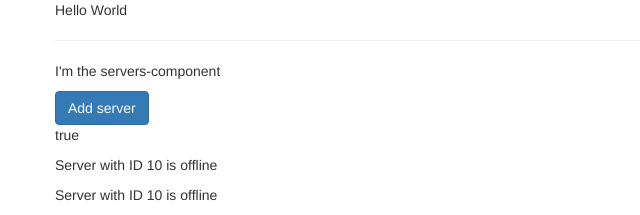
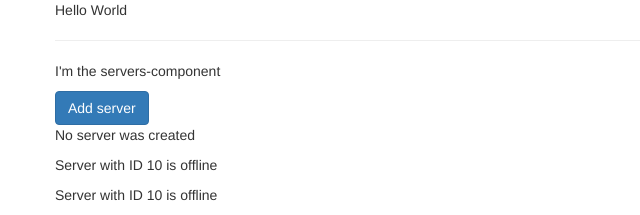
Before and after one commit to katratzi/udemy-angular, an Angular app in the folder 01 - getting started/my-first-app/: page / in a window 1280 px wide. Shown: the top 215 px of the page, without its empty margins (0-640 px from the left). Built offline with nearby package versions, Linux system fonts and the light colour scheme.

Commit message:
event binding

```diff
--- a/01 - getting started/my-first-app/src/app/servers/servers.component.html
+++ b/01 - getting started/my-first-app/src/app/servers/servers.component.html
@@ -1,5 +1,9 @@
 <p>I'm the servers-component</p>
-<button class="btn btn-primary" [disabled]="!allowNewServer">Add server</button>
-<p [innerText]="allowNewServer"></p>
+<button class="btn btn-primary" [disabled]="!allowNewServer"
+    (click)="onCreateServer()">
+    Add server
+</button>
+<!-- <p [innerText]="allowNewServer"></p> -->
+<p>{{ serverCreationStatus }}</p>
 <app-server></app-server>
 <app-server></app-server>
--- a/01 - getting started/my-first-app/src/app/servers/servers.component.ts
+++ b/01 - getting started/my-first-app/src/app/servers/servers.component.ts
@@ -11,6 +11,7 @@
 export class ServersComponent {
 
   allowNewServer = false
+  serverCreationStatus = 'No server was created';
 
   constructor() {
     setTimeout(() => {
@@ -18,4 +19,8 @@
     }, 2000);
   }
 
+  onCreateServer() {
+    this.serverCreationStatus = 'Server was created'
+  }
+
 }
```
